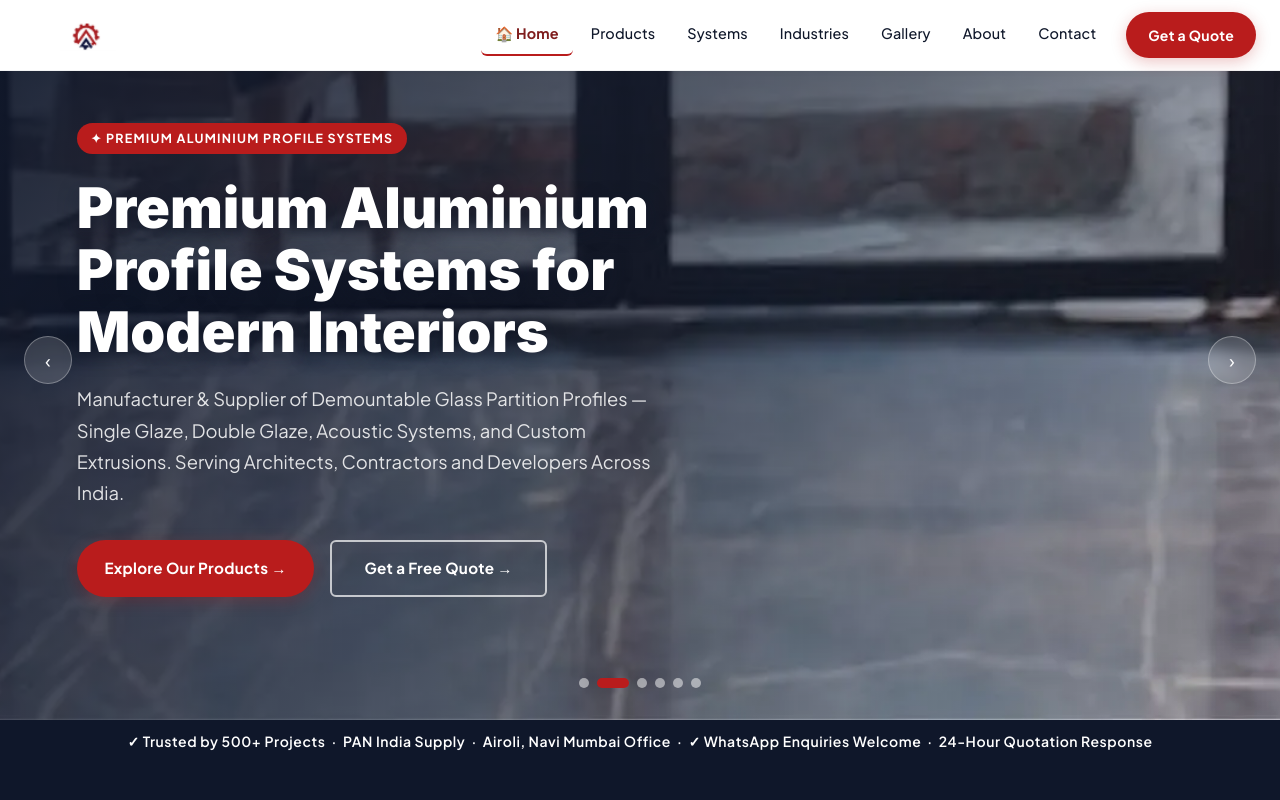
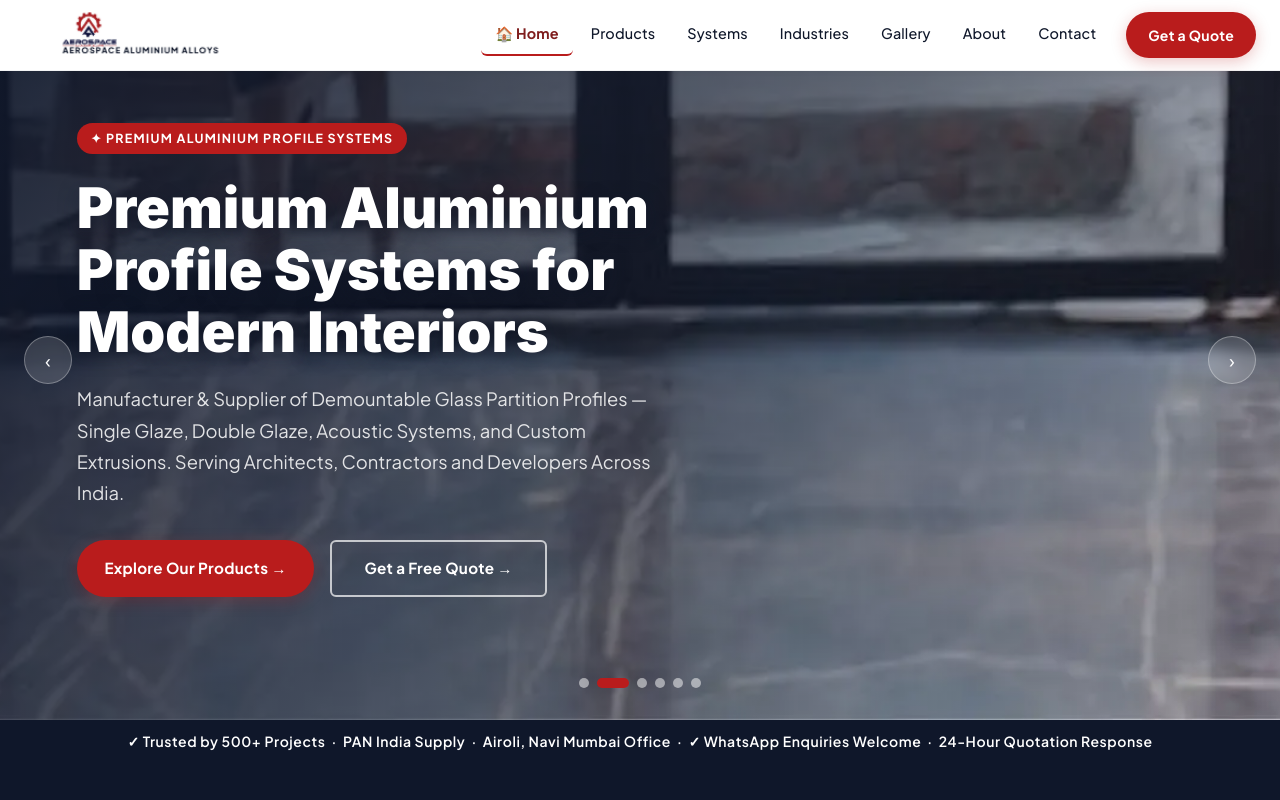
Before and after one commit to digitalsolution360web/raja-project, a Next.js app: page / in a window 1280 px wide. Shown: the top 800 px of the page. Built offline with nearby package versions, Linux system fonts and the light colour scheme.

Commit message:
Revert "Fix navbar logo crop"
This reverts commit a13044e4614eefa191c11ddc1799c154c2009746.

```diff
--- a/app/components/Navbar.tsx
+++ b/app/components/Navbar.tsx
@@ -46,13 +46,12 @@ export default function Navbar() {
             aria-label="Go to homepage"
             style={{ textDecoration: 'none', display: 'flex', alignItems: 'center', height: '100%', cursor: 'pointer' }}
           >
-            {/* Cropping to hide any tagline text inside the logo image */}
-            <div style={{ position: 'relative', height: '32px', width: '220px', overflow: 'hidden' }}>
+            <div style={{ position: 'relative', height: '55px', width: '220px' }}>
               <Image
                 src="/logoo.png"
                 alt="Aerospace Aluminium Alloys Logo"
                 fill
-                style={{ objectFit: 'cover', objectPosition: 'left top' }}
+                style={{ objectFit: 'contain', objectPosition: 'center' }}
                 priority
               />
             </div>
```
